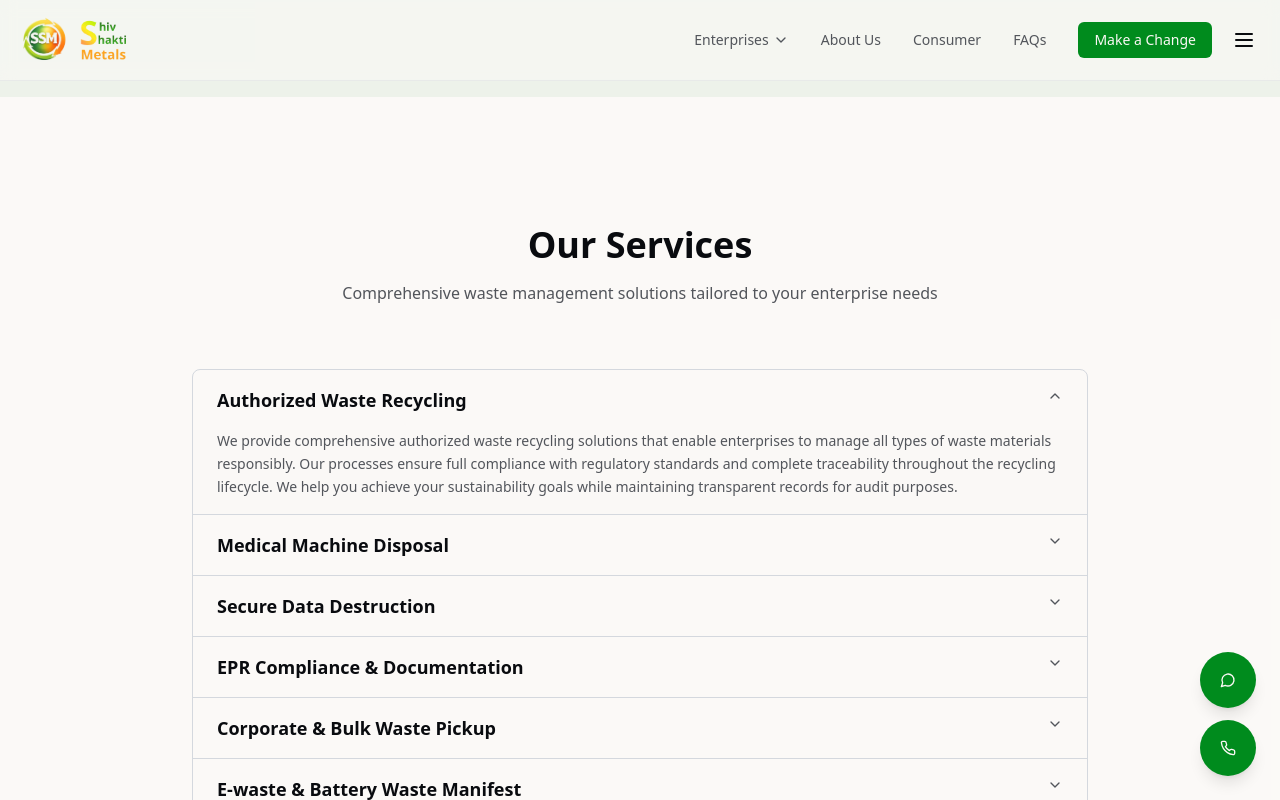
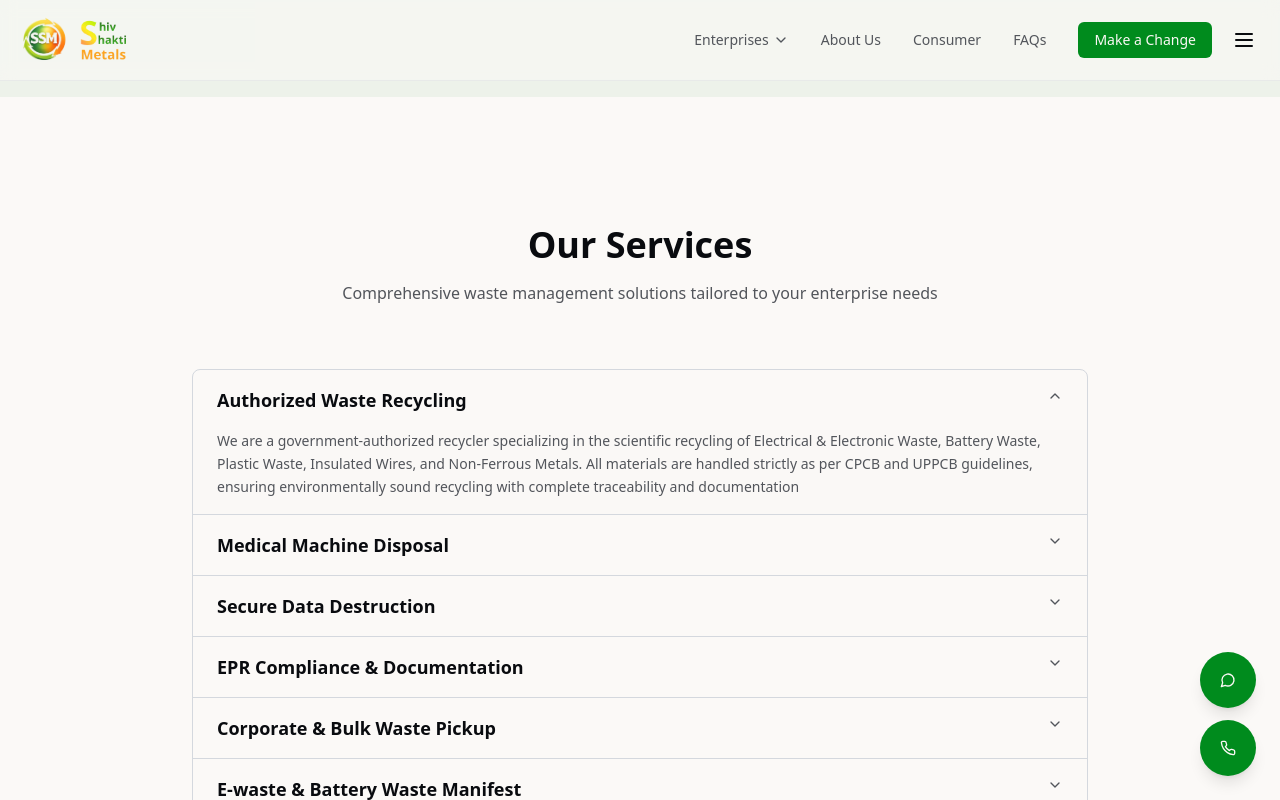
Before and after one commit to ChitvanGarg2000/shiv-shakti-metals, a Next.js app: page /enterprises/services in a window 1280 px wide. Both pictures are taken after a click on the button "Authorized Waste Recycling". Shown: the part 444-1244 px from the top of the page. Built offline with nearby package versions, Linux system fonts and the light colour scheme.

Commit message:
changed service page route

```diff
--- a/app/about/page.tsx
+++ b/app/about/page.tsx
@@ -283,7 +283,7 @@ export default function AboutPage() {
                 variant="outline"
                 className="bg-transparent text-primary-foreground border-primary-foreground hover:bg-primary-foreground/10"
               >
-                <Link href="/services">Our Services</Link>
+                <Link href="/enterprises/services">Our Services</Link>
               </Button>
             </div>
           </motion.div>
--- a/app/enterprises/services/page.tsx
+++ b/app/enterprises/services/page.tsx
@@ -1,52 +1,60 @@
 'use client'
 
-import { Card } from "@/components/ui/card"
-
 import { motion } from 'framer-motion'
-import { Button } from '@/components/ui/button'
-import Link from 'next/link'
 import {
   Accordion,
   AccordionItem,
   AccordionTrigger,
   AccordionContent,
 } from '@/components/ui/accordion'
+import DOMPurify from 'dompurify'
+import { ClientsCarousel } from '@/components/clients-section'
+import { EnquiryForm } from '@/components/enquiry-form'
 
 const services = [
   {
     title: 'Authorized Waste Recycling',
     description:
-      'We provide comprehensive authorized waste recycling solutions that enable enterprises to manage all types of waste materials responsibly. Our processes ensure full compliance with regulatory standards and complete traceability throughout the recycling lifecycle. We help you achieve your sustainability goals while maintaining transparent records for audit purposes.',
+      `We are a government-authorized recycler specializing in the scientific recycling of Electrical & Electronic Waste, Battery Waste, Plastic Waste, Insulated Wires, and Non-Ferrous Metals.
+All materials are handled strictly as per CPCB and UPPCB guidelines, ensuring environmentally sound recycling with complete traceability and documentation
+`,
   },
   {
     title: 'Medical Machine Disposal',
-    description:
-      'Safe and responsible disposal of medical equipment and machinery following strict regulatory guidelines. Our specialized team handles sensitive medical devices with proper decontamination protocols. We ensure all disposals are documented and compliant with healthcare waste management regulations.',
+    description:`We provide safe and authorized disposal of obsolete and end-of-life medical machines and healthcare equipment such as Ultrasound Machines, Ventilators, MRI Machines, ECG Units, X-Ray Equipment, and other medical, diagnostic, therapeutic, and life-support equipment.
+Our disposal process ensures regulatory compliance, data safety (where applicable), and zero environmental risk.
+`
   },
   {
     title: 'Secure Data Destruction',
     description:
-      'Complete and certified data destruction services ensuring comprehensive information security and compliance with data protection laws. We use industry-leading methods to permanently destroy all data on electronic devices and storage media. Our process includes certificates of destruction for your compliance records.',
+      `<p>We provide certified and secure data destruction services for data-bearing assets, including hard drives, servers, storage devices, and IT equipment, ensuring complete and irreversible data elimination.</p>
+<p>All data destruction activities are carried out using approved methods, maintaining strict confidentiality and supported by proper certification for audit and compliance purposes.</p>
+`,
   },
   {
     title: 'EPR Compliance & Documentation',
-    description:
-      'End-to-end EPR (Extended Producer Responsibility) compliance management with all necessary documentation and certifications. We manage your EPR obligations and maintain detailed records of waste collection and recycling. Our experts ensure you meet all statutory requirements and deadlines.',
+    description:`<p>We provide end-to-end support for Extended Producer Responsibility (EPR) compliance, including authorized collection, recycling, documentation, and provision of EPR credits as per applicable guidelines.</p>
+<p>
+Our structured processes and transparent reporting help producers, importers, and brand owners meet statutory obligations and remain audit-ready at all times.
+</p>`
   },
   {
     title: 'Corporate & Bulk Waste Pickup',
-    description:
-      'Scheduled collection and transportation of waste from your premises at convenient times. We provide flexible pickup schedules tailored to your operational needs and waste generation patterns. Our fleet ensures safe and efficient handling of bulk waste materials.',
+    description:`<p>We provide scheduled pickup services for corporates, institutions, bulk waste generators, manufacturers etc.</p>
+<p>
+Our logistics operations ensure safe handling, timely collection, and full compliance throughout the waste movement process.
+</p>`
   },
   {
     title: 'E-waste & Battery Waste Manifest',
-    description:
-      'Complete manifest documentation and disposal certificates for e-waste and battery materials. We maintain comprehensive records of all e-waste and battery handling for your compliance. Each disposal includes certified documentation for regulatory and audit purposes.',
+    description:`<p>We issue CPCB-compliant E-Waste and Battery Waste manifests along with authorized recycling and disposal certificates.</p>`
   },
   {
     title: 'Disposal Certificate',
-    description:
-      'Comprehensive disposal certificates provided for all waste streams after processing. These certificates serve as proof of proper disposal and are essential for regulatory compliance and corporate responsibility reporting. All certificates are issued by certified auditors.',
+    description:`<p>
+These documents ensure legal traceability, regulatory compliance, and confidence during inspections and audits.
+</p>`
   },
   {
     title: 'USG Machine Disposal',
@@ -55,8 +63,9 @@ const services = [
   },
   {
     title: 'Annual Return Filing',
-    description:
-      'Professional assistance with annual return filing and regulatory documentation. We help you compile all necessary data and submit returns to relevant authorities on time. Our team stays updated with changing regulations to ensure your filings are always compliant.',
+    description:`<p>We assist organizations in accurate and timely filing of annual returns as required under applicable environmental laws.</p>
+<p>Our expert support helps clients remain compliant, avoid penalties, and maintain a strong compliance record.</p>
+`
   },
 ]
 
@@ -141,8 +150,7 @@ export default function EnterprisesServicesPage() {
                     </span>
                   </AccordionTrigger>
                   <AccordionContent className="px-6 bg-background/50">
-                    <p className="text-muted-foreground leading-relaxed">
-                      {service.description}
+                    <p className="text-muted-foreground leading-relaxed" dangerouslySetInnerHTML={{ __html: DOMPurify.sanitize(service.description) }}>
                     </p>
                   </AccordionContent>
                 </AccordionItem>
@@ -150,6 +158,10 @@ export default function EnterprisesServicesPage() {
             </Accordion>
           </motion.div>
         </div>
+      </section>
+
+      <section id="clients">
+              <ClientsCarousel />
       </section>
 
       {/* CTA Section */}
@@ -167,9 +179,7 @@ export default function EnterprisesServicesPage() {
             <p className="text-lg text-muted-foreground mb-8 max-w-2xl mx-auto">
               Contact our experts and create your zero-waste economy today
             </p>
-            <Button asChild size="lg">
-              <Link href="/#enquiry">Contact Us Now</Link>
-            </Button>
+            <EnquiryForm />
           </motion.div>
         </div>
       </section>
--- a/components/enquiry-form.tsx
+++ b/components/enquiry-form.tsx
@@ -114,7 +114,7 @@ export function EnquiryForm() {
                   <Phone className="h-5 w-5 text-primary" aria-hidden="true" />
                 </div>
                 <div>
-                  <h3 className="font-semibold">Phone</h3>
+                  <h3 className="font-semibold text-left">Phone</h3>
                   <p className="text-muted-foreground">+919068951095</p>
                 </div>
               </motion.div>
@@ -124,7 +124,7 @@ export function EnquiryForm() {
                   <Mail className="h-5 w-5 text-primary" aria-hidden="true" />
                 </div>
                 <div>
-                  <h3 className="font-semibold">Email</h3>
+                  <h3 className="font-semibold text-left">Email</h3>
                   <p className="text-muted-foreground">shivshaktimetals2009@gmail.com</p>
                 </div>
               </motion.div>
@@ -134,8 +134,8 @@ export function EnquiryForm() {
                   <MapPin className="h-5 w-5 text-primary" aria-hidden="true" />
                 </div>
                 <div>
-                  <h3 className="font-semibold">Location</h3>
-                  <p className="text-muted-foreground">Khasra no 545, Sikheda road, industrial area Vill, Modinagar, Uttar Pradesh 201204</p>
+                  <h3 className="font-semibold text-left">Location</h3>
+                  <p className="text-muted-foreground text-left">Khasra no 545, Sikheda road, industrial area Vill, <br />Modinagar, Uttar Pradesh 201204</p>
                 </div>
               </motion.div>
             </motion.div>
--- a/package.json
+++ b/package.json
@@ -44,6 +44,7 @@
     "clsx": "^2.1.1",
     "cmdk": "1.0.4",
     "date-fns": "4.1.0",
+    "dompurify": "^3.3.1",
     "embla-carousel-react": "8.5.1",
     "framer-motion": "12.23.26",
     "input-otp": "1.4.1",
```
Also changed, not shown: components/footer.tsx (+9 -9 lines), 1 other file (tests, documents, lock files or other folders).
